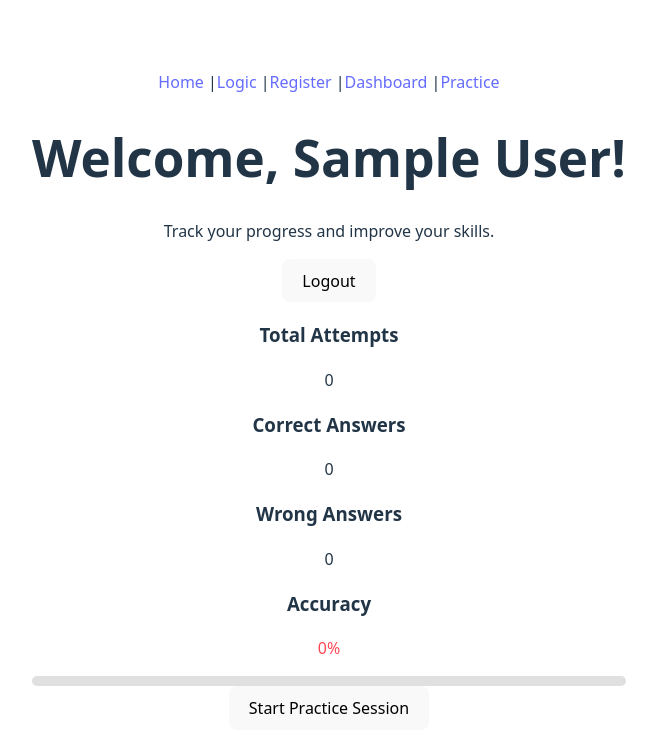
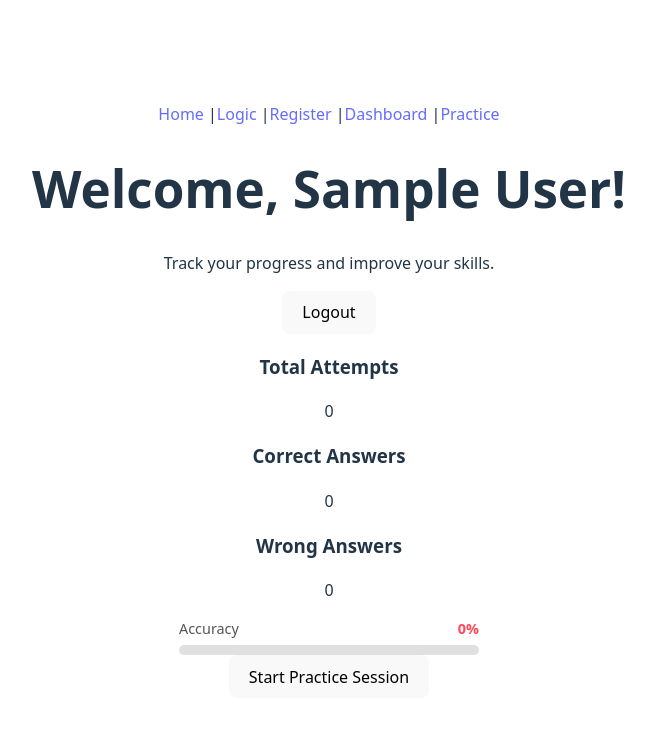
Before and after one commit to LavishkaDhamija/PowerPath, a React (Vite) app in the folder client/: page /dashboard in a window 1280 px wide. Shown: the top 752 px of the page, without its empty margins (311-968 px from the left). Built offline with nearby package versions, Linux system fonts and the light colour scheme; no server answers; sample sign-in values are in the browser's storage.

Commit message:
implememted activity progress bar

```diff
--- /dev/null
+++ b/client/src/components/AccuracyProgress.jsx
@@ -0,0 +1,38 @@
+export default function AccuracyProgress({ accuracy }) {
+    const val = parseFloat(accuracy) || 0;
+
+    let color = '#ff4757'; // Default Red (< 50)
+    if (val >= 80) color = '#2ed573'; // Green
+    else if (val >= 50) color = '#ffa502'; // Orange/Yellow
+
+    return (
+        <div style={{ width: '100%', maxWidth: '300px', margin: '0 auto' }}>
+            <div style={{
+                display: 'flex',
+                justifyContent: 'space-between',
+                marginBottom: '5px',
+                fontSize: '0.9rem',
+                color: '#555'
+            }}>
+                <span>Accuracy</span>
+                <span style={{ color: color, fontWeight: 'bold' }}>{val}%</span>
+            </div>
+
+            <div className="progress-bar-container" style={{
+                background: '#e0e0e0',
+                borderRadius: '5px',
+                height: '10px',
+                width: '100%',
+                overflow: 'hidden'
+            }}>
+                <div style={{
+                    width: `${val}%`,
+                    background: color,
+                    height: '100%',
+                    borderRadius: '5px',
+                    transition: 'width 0.5s ease-in-out'
+                }}></div>
+            </div>
+        </div>
+    );
+}
--- a/client/src/pages/Dashboard.jsx
+++ b/client/src/pages/Dashboard.jsx
@@ -1,6 +1,7 @@
 import { useNavigate } from 'react-router-dom';
 import { useEffect, useState } from 'react';
 import axios from 'axios';
+import AccuracyProgress from '../components/AccuracyProgress';
 
 export default function Dashboard() {
     const navigate = useNavigate();
@@ -57,16 +58,6 @@ export default function Dashboard() {
         return <div className='container'><h2>Loading dashboard...</h2></div>;
     }
 
-    const getAccuracyColor = (accuracy) => {
-        const val = parseFloat(accuracy);
-        if (val >= 80) return '#2ed573'; // Green
-        if (val >= 50) return '#ffa502'; // Orange/Yellow
-        return '#ff4757'; // Red
-    };
-
-    const accuracyVal = stats.accuracy || 0;
-    const accuracyColor = getAccuracyColor(accuracyVal);
-
     return (
         <div className='container'>
             <header className='dashboard-header'>
@@ -93,23 +84,7 @@ export default function Dashboard() {
                     <p className='stat-value error'>{stats.wrongAnswers || 0}</p>
                 </div>
                 <div className='stat-card'>
-                    <h3>Accuracy</h3>
-                    <p className='stat-value' style={{ color: accuracyColor }}>{accuracyVal}%</p>
-                    <div className="progress-bar-container" style={{
-                        marginTop: '10px',
-                        background: '#e0e0e0',
-                        borderRadius: '5px',
-                        height: '10px',
-                        width: '100%',
-                        overflow: 'hidden'
-                    }}>
-                        <div style={{
-                            width: `${accuracyVal}%`,
-                            background: accuracyColor,
-                            height: '100%',
-                            transition: 'width 0.5s ease-in-out'
-                        }}></div>
-                    </div>
+                    <AccuracyProgress accuracy={stats.accuracy || 0} />
                 </div>
             </div>
 
```
